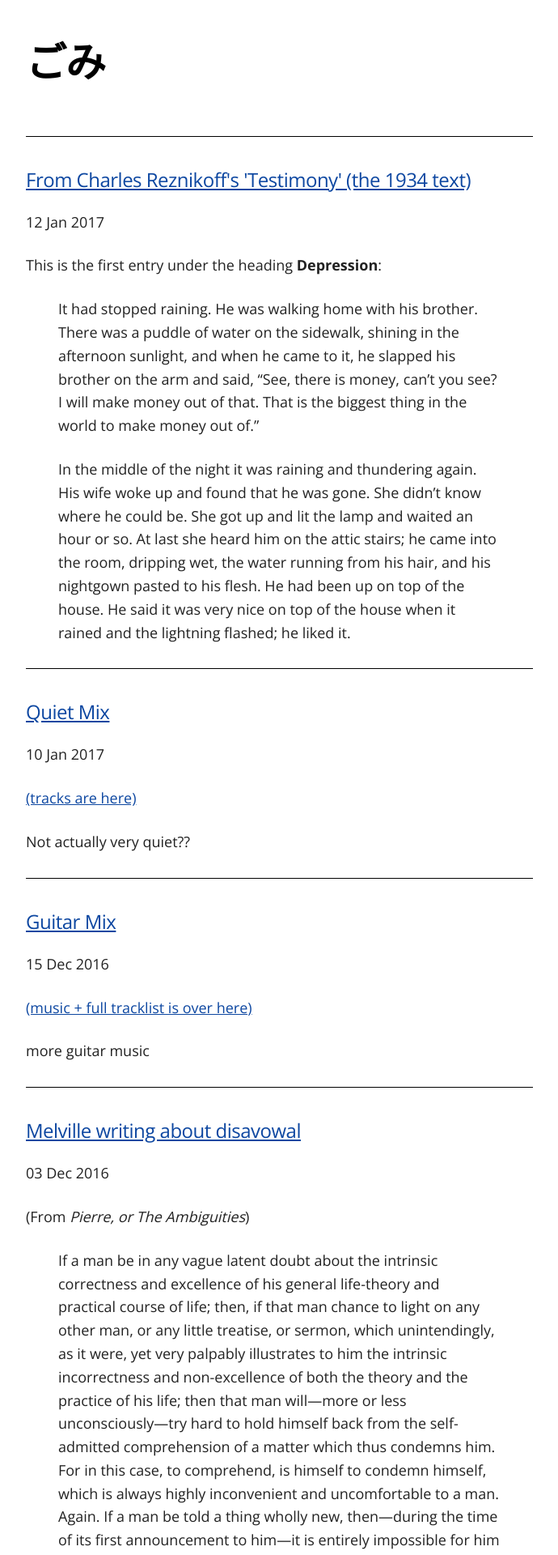
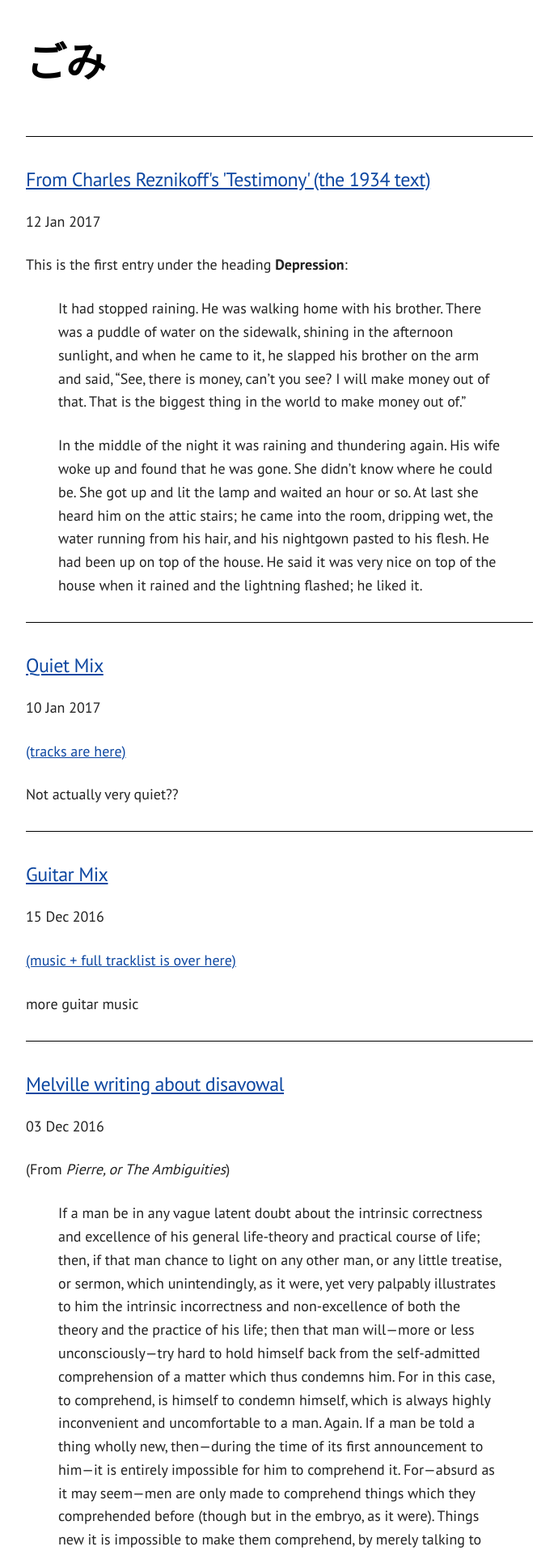
Before and after one commit to mt-trash/mt-trash.github.io, a Jekyll site: the page built from index.html, in a window 1280 px wide. Shown: the top 1920 px of the page at 81% size, without its empty margins (128-818 px from the left). Built offline with Jekyll 4.4.1, drawn with Linux system fonts in a browser that asks for light colours; the list of posts is cut into pages by our own code.

Commit message:
try out PT Sans face

```diff
--- a/_layouts/default.html
+++ b/_layouts/default.html
@@ -11,7 +11,7 @@
 
       <!-- FONT
       –––––––––––––––––––––––––––––––––––––––––––––––––– -->
-      <link href="https://fonts.googleapis.com/css?family=Open+Sans:400,700" rel="stylesheet">
+      <link href="https://fonts.googleapis.com/css?family=PT+Sans:400,700" rel="stylesheet">
 
       <!-- CSS
       –––––––––––––––––––––––––––––––––––––––––––––––––– -->
--- a/css/skeleton.css
+++ b/css/skeleton.css
@@ -124,7 +124,7 @@
   font-size: 1.8em; /* currently ems cause chrome bug misinterpreting rems on body element */
   line-height: 1.6;
   font-weight: 400;
-  font-family: "Open Sans", "HelveticaNeue", "Helvetica Neue", Helvetica, Arial, sans-serif;
+  font-family: "PT Sans", "HelveticaNeue", "Helvetica Neue", Helvetica, Arial, sans-serif;
   color: #222222; }
 
 
```
